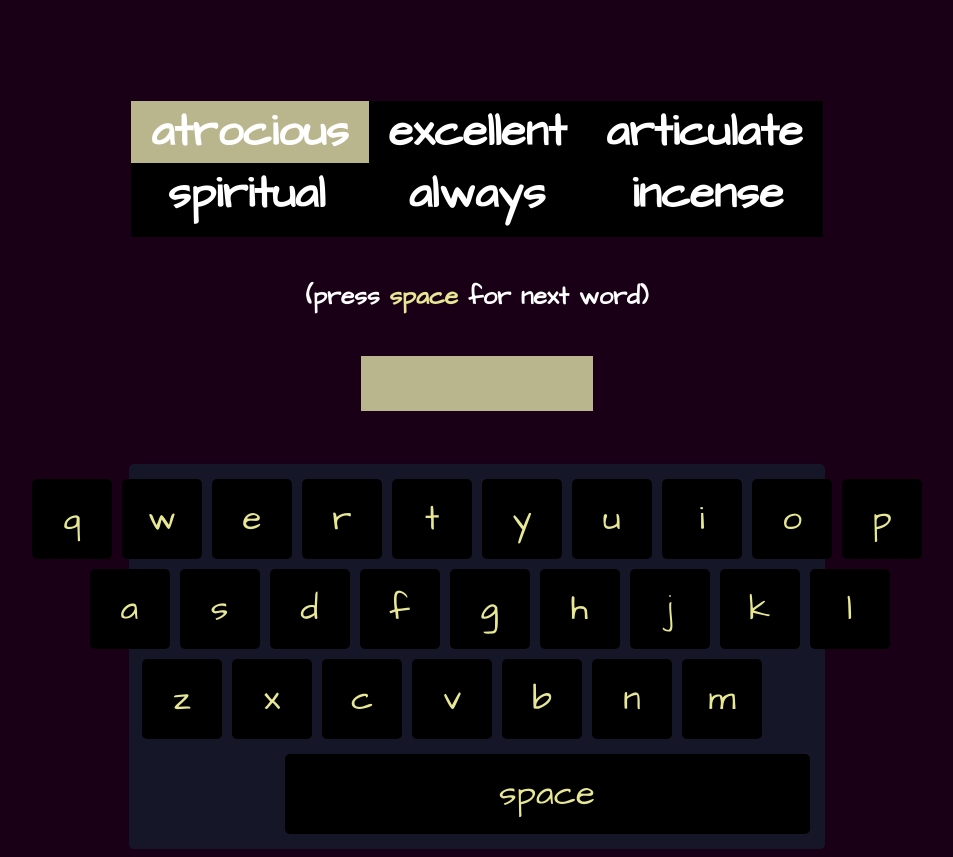
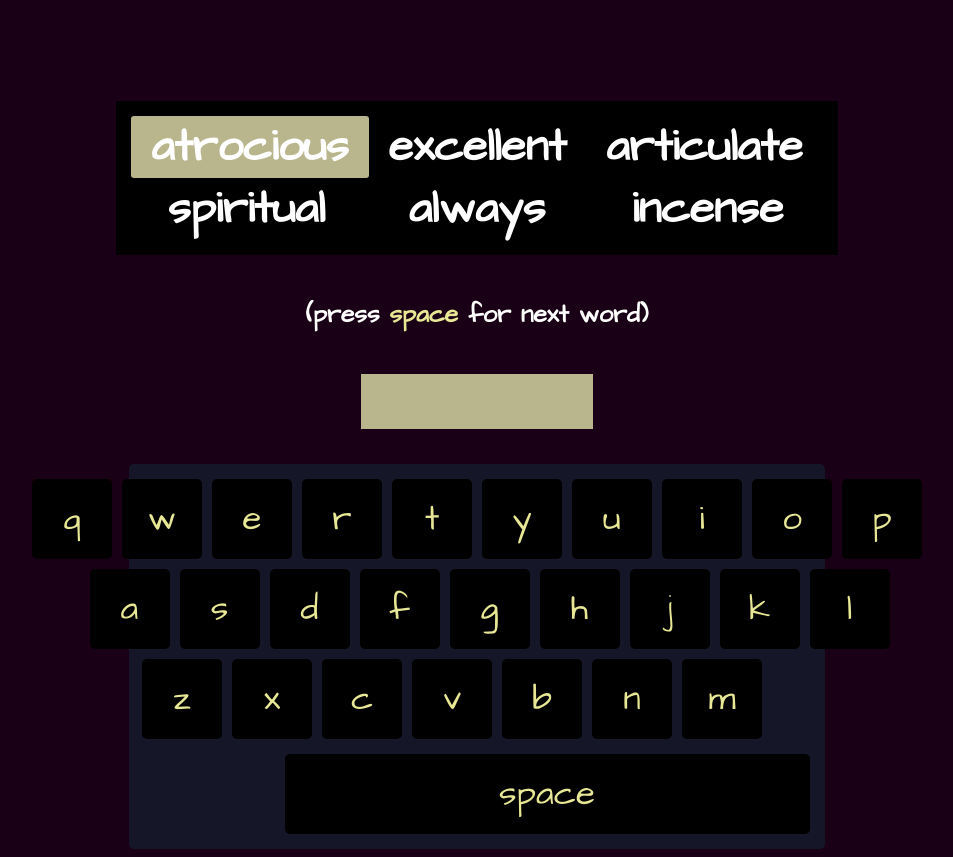
Before and after one commit to codenameuriel/fingerz, a React (Create React App) app: page / in a window 1280 px wide. Shown: the whole page, without its empty margins (163-1116 px from the left). Built offline with nearby package versions, Linux system fonts and the light colour scheme; a web font is replaced by a local one.

Commit message:
add styling for woord list

```diff
--- a/src/components/WordList/WordList.js
+++ b/src/components/WordList/WordList.js
@@ -51,9 +51,11 @@ class WordList extends Component {
               return (
                 <div
                   className={WordListStyles.Word}
-                  id={index}
                   style={this.props.index === index ?
-                    {backgroundColor: 'rgb(185, 182, 141)'} : null}>
+                    {
+                      backgroundColor: 'rgb(185, 182, 141)',
+
+                      } : null}>
                   <h1>{word}</h1>
                 </div>
               );
--- a/src/components/WordList/WordList.module.css
+++ b/src/components/WordList/WordList.module.css
@@ -3,7 +3,7 @@
   text-align: center;
   background-color: black;
   /* width: 350px; */
-  padding: 0 0 12px 0;
+  padding: 15px;
 }
 
 .WordRowOne {
@@ -24,6 +24,7 @@
 
 .Word {
   width: 100%;
+  border-radius: 3px;
 }
 
 .Word h1 {
```
